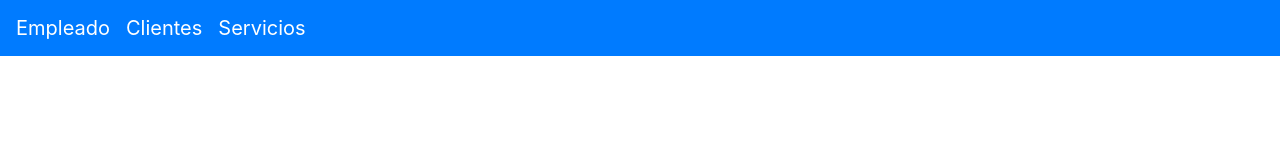
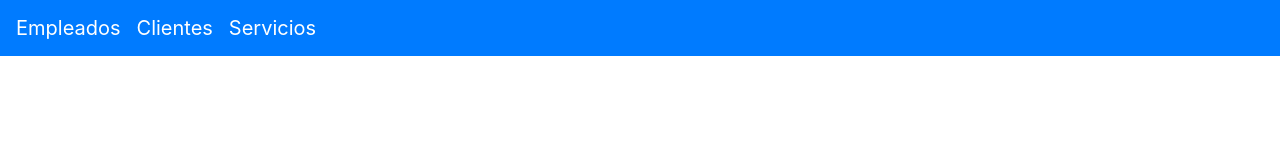
Before and after one commit to gingsys/cliente-servicios, a React (Create React App) app: page / in a window 1280 px wide. Shown: the top 160 px of the page. Built offline with nearby package versions, Linux system fonts and the light colour scheme.

Commit message:
homepages

```diff
--- a/package.json
+++ b/package.json
@@ -2,7 +2,7 @@
   "name": "cliente-servicios",
   "version": "0.1.0",
   "private": true,
-  "homepage": "http://gingsys.github.io/cliente-servicios",
+  "homepage": "http://servicios.pyrmultimediasac.com/",
   "dependencies": {
     "@testing-library/jest-dom": "^5.11.9",
     "@testing-library/react": "^11.2.5",
--- a/src/App.js
+++ b/src/App.js
@@ -33,7 +33,7 @@ function App() {
           <Collapse isOpen={isOpen} navbar>
             <Nav className="mr-auto" navbar>
               <NavItem>
-                <NavbarBrand href="/empleados">Empleado</NavbarBrand>
+                <NavbarBrand href="/empleados">Empleados</NavbarBrand>
               </NavItem>
               <NavItem>
                 <NavbarBrand href="/clientes">Clientes</NavbarBrand>
```
